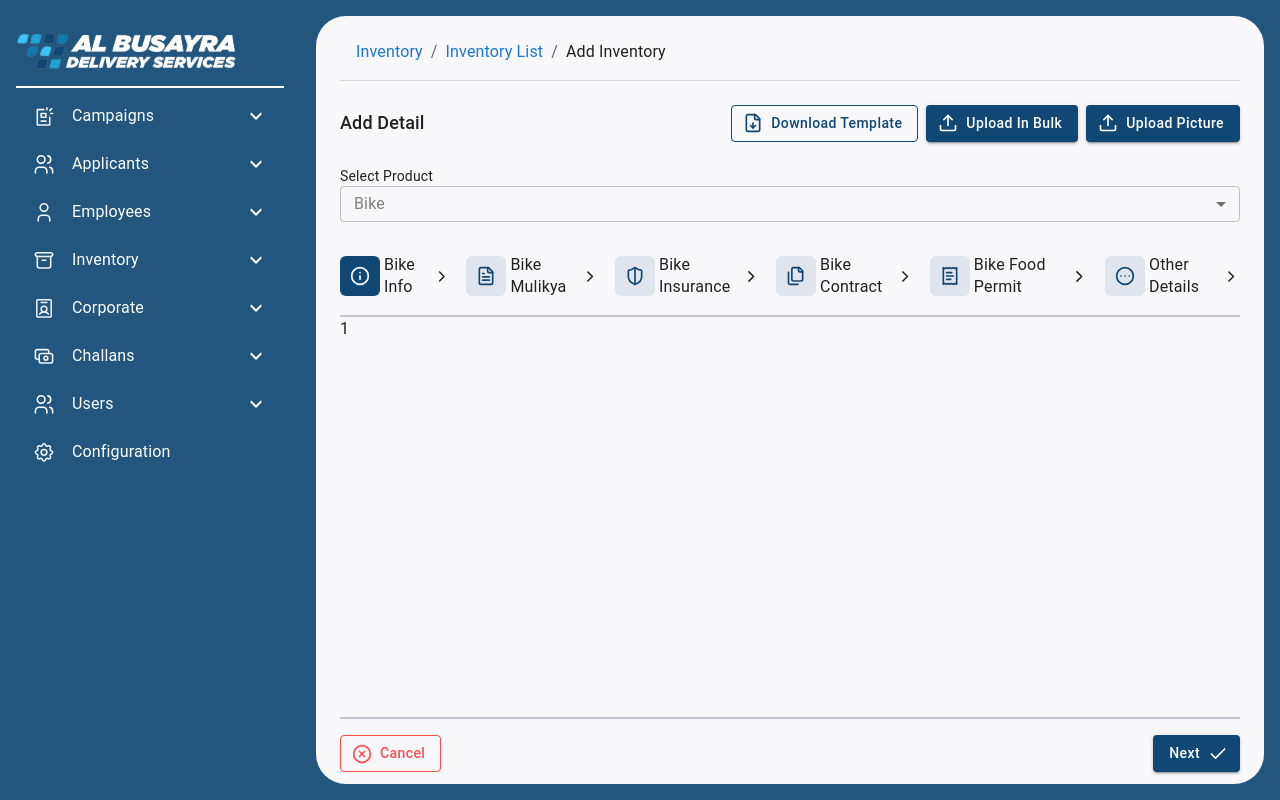
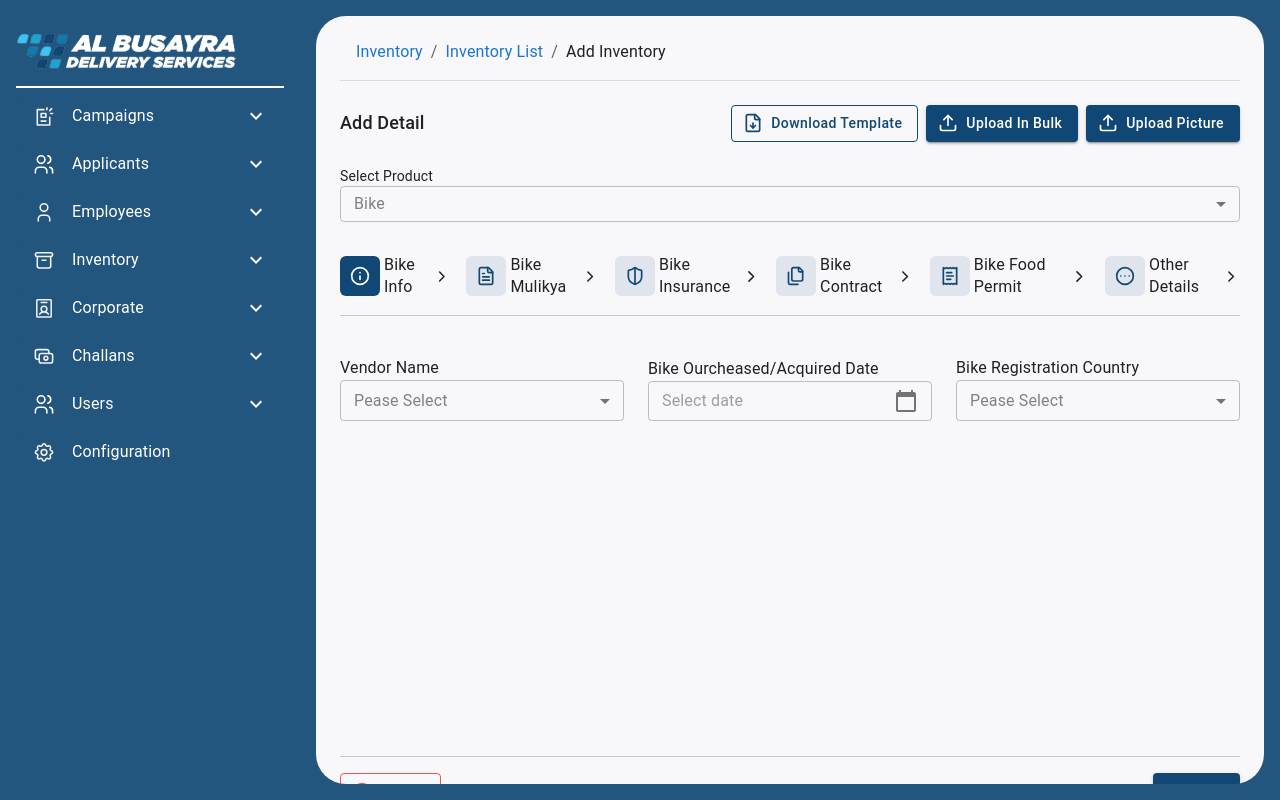
Before and after one commit to MachineIntelligence6/Al-Busayra, a Next.js app: page /inventory/inventory-list/add-inventory in a window 1280 px wide. Built offline with nearby package versions, Linux system fonts and the light colour scheme.

Commit message:
working on form

```diff
--- a/src/app/(Auths)/layout.jsx
+++ b/src/app/(Auths)/layout.jsx
@@ -20,8 +20,8 @@ export const metadata = {
 
 export default function RootLayout({ children }) {
   return (
-    <html lang="en" className="">
-      <body className={` antialiased`}>
+    <html lang="en" className="" >
+      <body className={` antialiased`} >
         <AuthLayout>{children}</AuthLayout>
       </body>
     </html>
--- a/src/app/theme.js
+++ b/src/app/theme.js
@@ -14,7 +14,7 @@ const theme = createTheme({
     },
 
     background: {
-      default: "#23567F", // Default background color for the app
+      // default: "#23567F", // Default background color for the app
       // paper: "#ffffff", // Background color for paper components
     },
     // background: {
--- /dev/null
+++ b/src/components/Shared-components/CustomDateField.jsx
@@ -0,0 +1,63 @@
+import React from "react";
+import PropTypes from "prop-types";
+import { TextField, InputAdornment, Typography, FormControl, FormHelperText } from "@mui/material";
+import CalendarTodayIcon from "@mui/icons-material/CalendarToday"; // Import the calendar icon
+
+const CustomDateField = ({
+    label,
+    placeholder = "Select date",
+    value,
+    onChange,
+    error,
+    helperText,
+    fullWidth = true,
+    textProps, // Props for label typography
+    sx, // Additional styles
+    required = false, // Indicate if the field is required
+    ...props
+}) => {
+    return (
+        <FormControl sx={{ ...sx }} fullWidth={fullWidth} error={!!error}>
+            {label && (
+                <Typography component="label" {...textProps}>
+                    {label}
+                    {required && <span style={{ color: "red" }}> *</span>}
+                </Typography>
+            )}
+            <TextField
+                value={value}
+                onChange={onChange}
+                placeholder={placeholder}
+                // type="date" // Set type to date
+                size="small"
+                variant="outlined"
+                InputProps={{
+                    endAdornment: (
+                        <InputAdornment position="end">
+                            <CalendarTodayIcon style={{ cursor: "pointer" }} /> {/* Calendar Icon */}
+                        </InputAdornment>
+                    ),
+                }}
+                {...props}
+            />
+            {helperText && (
+                <FormHelperText sx={{ marginTop: "4px" }}>{helperText}</FormHelperText>
+            )}
+        </FormControl>
+    );
+};
+
+CustomDateField.propTypes = {
+    value: PropTypes.string,
+    onChange: PropTypes.func,
+    placeholder: PropTypes.string,
+    error: PropTypes.oneOfType([PropTypes.bool, PropTypes.object]),
+    helperText: PropTypes.string,
+    fullWidth: PropTypes.bool,
+    sx: PropTypes.object,
+    label: PropTypes.string,
+    required: PropTypes.bool,
+    textProps: PropTypes.object,
+};
+
+export default CustomDateField;
--- a/src/components/Shared-components/CustomDropDown.jsx
+++ b/src/components/Shared-components/CustomDropDown.jsx
@@ -25,7 +25,7 @@ const CustomDropdown = ({
                 displayEmpty
                 renderValue={(selected) => {
                     if (!selected) {
-                        return <Typography sx={{ color: "gray" }}>{placeholder}</Typography>;
+                        return <Typography sx={{ color: "gray" }}>{placeholder ? placeholder : "Pease Select"}</Typography>;
                     }
                     return options.find((option) => option.value === selected)?.label;
                 }}
@@ -34,7 +34,7 @@ const CustomDropdown = ({
                 <MenuItem value="" disabled>
                     {placeholder}
                 </MenuItem>
-                {options.map((option, index) => (
+                {options?.map((option, index) => (
                     <MenuItem key={index} value={option.value}>
                         {option.label}
                     </MenuItem>
--- /dev/null
+++ b/src/components/inventory/inventory-list/add-inventory/forms/BikeInfoForm.jsx
@@ -0,0 +1,17 @@
+import CustomDateField from '@/components/Shared-components/CustomDateField'
+import CustomDropdown from '@/components/Shared-components/CustomDropDown'
+import CustomTextField from '@/components/Shared-components/CustomTextField'
+import { Box } from '@mui/material'
+import React from 'react'
+
+const BikeInfoForm = () => {
+    return (
+        <Box component="form" sx={{ display: 'flex', justifyContent: "space-between", alignItems: "center", gap: 3 }}>
+            <CustomDropdown label="Vendor Name" />
+            <CustomDateField label="Bike Ourcheased/Acquired Date" />
+            <CustomDropdown label="Bike Registration Country" />
+        </Box>
+    )
+}
+
+export default BikeInfoForm
--- a/src/components/inventory/inventory-list/add-inventory/forms/index.jsx
+++ b/src/components/inventory/inventory-list/add-inventory/forms/index.jsx
@@ -5,6 +5,7 @@ import { inventoryFormTab } from "@/utils/hard-data/inventoryFormTab";
 import CustomButton from "@/components/Shared-components/CustomButton";
 import { Close } from "@mui/icons-material";
 import { Check, CircleX } from "lucide-react";
+import BikeInfoForm from "./BikeInfoForm";
 
 const AddInventorForm = ({ formtabs, onClickTab, selectedTab }) => {
 
@@ -17,16 +18,17 @@ const AddInventorForm = ({ formtabs, onClickTab, selectedTab }) => {
 
     return (
         <Box>
-            <Box component="div" sx={{ display: "flex", gap: 2, borderBottom: "2px solid #2F2B3D40", pb: 2, pt: 4 }}>
+            <Box component="div" sx={{ display: "flex", gap: 2, borderBottom: "1px solid #2F2B3D40", pb: 2, pt: 4 }}>
                 {formtabs?.length &&
                     formtabs.map((tab) => <FormTab tab={tab} onClickTab={onClickTab} />)}
             </Box>
-            <Box sx={{ width: "100%", height: "400px", }}>
+            {/* *****************************(Forms view)***************************************************************************************** */}
+            <Box sx={{ width: "100%", height: "400px", mt: 5 }}>
 
                 {formtabs?.map(item => {
                     return (
                         <>
-                            {item.isActive && item.text === "Bike Info" && <h1>1</h1>}
+                            {item.isActive && item.text === "Bike Info" && <BikeInfoForm />}
                             {item.isActive && item.text === "Bike Mulikya" && <h1>2</h1>}
                             {item.isActive && item.text === "Bike Insurance" && <h1>3</h1>}
                             {item.isActive && item.text === "Bike Contract" && <h1>4</h1>}
@@ -36,8 +38,9 @@ const AddInventorForm = ({ formtabs, onClickTab, selectedTab }) => {
                     )
                 })}
             </Box>
+            {/* *************************************************(Actions)************************************************************************************ */}
 
-            <Box sx={{ display: "flex", justifyContent: "space-between", alignItems: 'center', borderTop: "2px solid #2F2B3D40", pt: 2, pb: 4 }}>
+            <Box sx={{ display: "flex", justifyContent: "space-between", alignItems: 'center', borderTop: "1px solid #2F2B3D40", pt: 2, pb: 4 }}>
                 <CustomButton variant="outlined" bgColor="danger" startIcon={<CircleX size={20} />}>Cancel</CustomButton>
                 <CustomButton endIcon={<Check size={20} />} onClick={handleNextClick}>Next</CustomButton>
             </Box>
```
